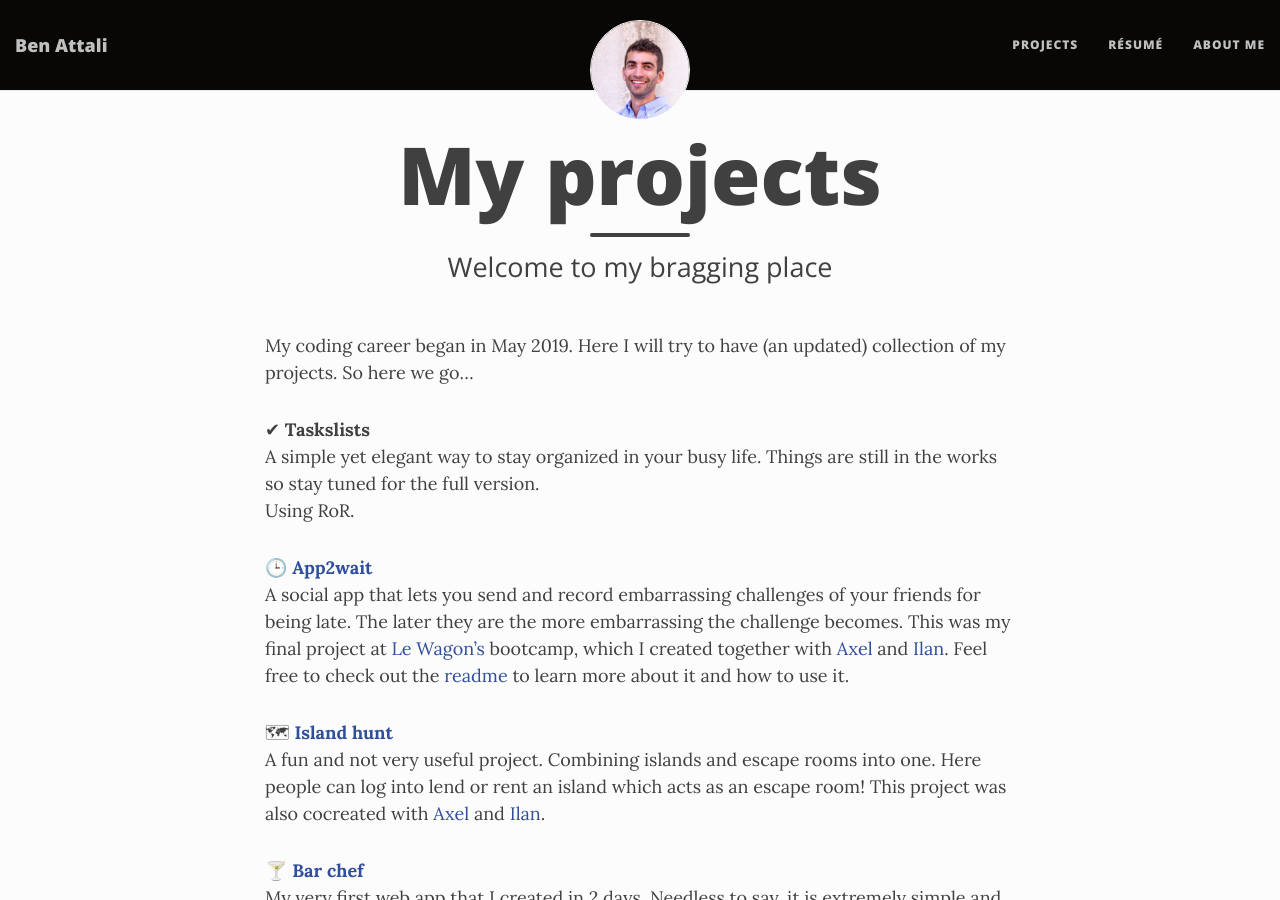
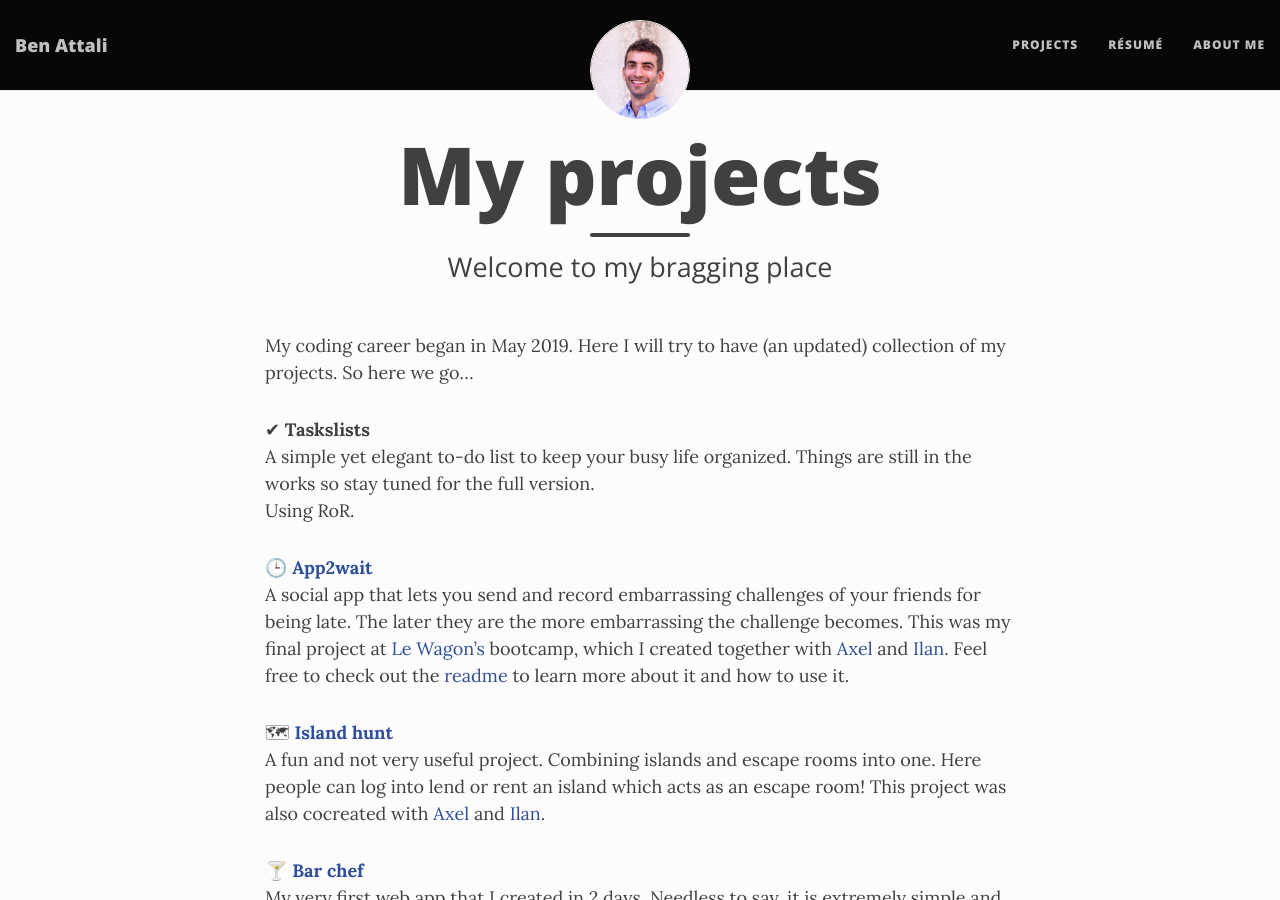
Before and after one commit to benattali/benattali.github.io, a Jekyll site: the page built from projects.md, in a window 1280 px wide and 900 px high. Built offline with Jekyll 4.4.1, drawn with Linux system fonts in a browser that asks for light colours; nearby versions of some CDN libraries.

Commit message:
Update projects.md

```diff
--- a/projects.md
+++ b/projects.md
@@ -8,7 +8,7 @@ comments: true
 My coding career began in May 2019. Here I will try to have (an updated) collection of my projects. So here we go...
 
 ✔ **Taskslists**
-  A simple yet elegant way to stay organized in your busy life. Things are still in the works so stay tuned for the full version.
+  A simple yet elegant to-do list to keep your busy life organized. Things are still in the works so stay tuned for the full version.
   Using RoR.
 
 🕒 [**App2wait**](https://www.app2wait.com/)
```
